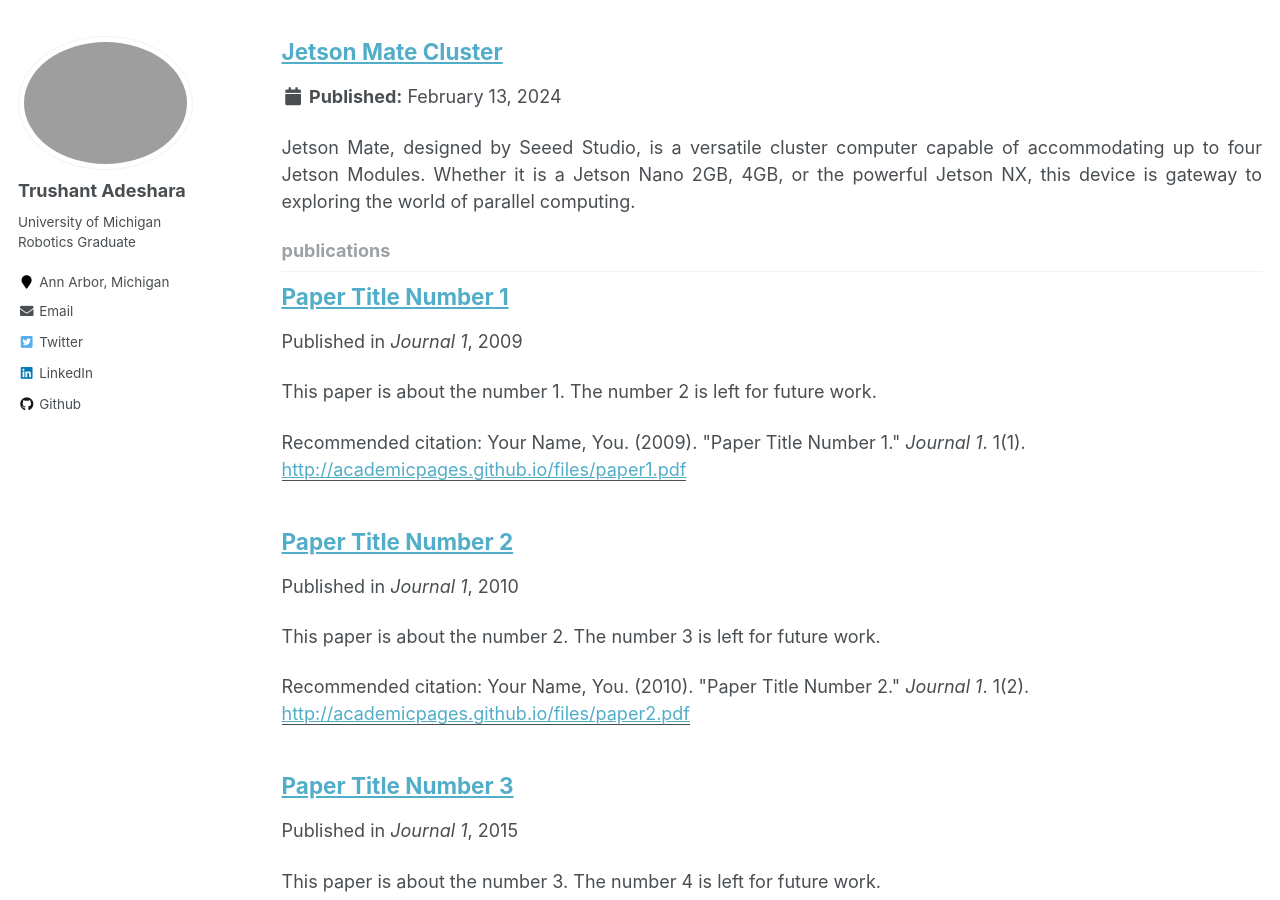
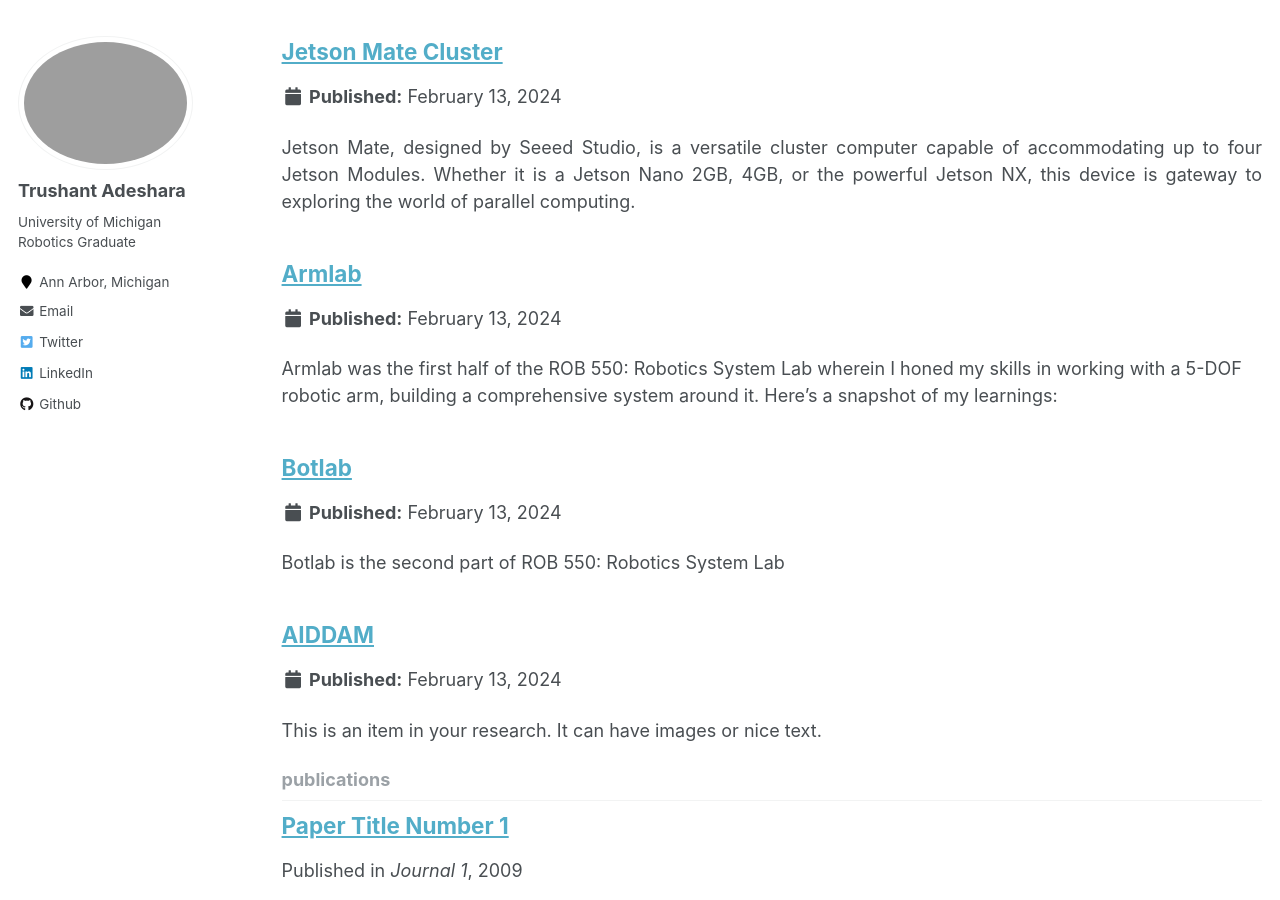
Before and after one commit to trushant05/trushant05.github.io, a Jekyll site: the page built from _pages/collection-archive.html, in a window 1280 px wide and 900 px high, scrolled down 592 px. Built offline with Jekyll 4.4.1, drawn with Linux system fonts in a browser that asks for light colours.

Commit message:
shift research to project

```diff
--- a/_pages/projects.html
+++ b/_pages/projects.html
@@ -8,6 +8,69 @@ author_profile: true
 {% include base_path %}
 
 <div class="project-list">
+
+  <div class="card h-100 d-flex flex-column justify-content-between">
+    <a href="https://trushant-adeshara-um.github.io/projects/project-6/">
+      <img class="card-img-top mx-auto" src="/images/projects/armlab/pv.png">
+      <div class="card-body d-flex flex-column">
+        <h4 class="card-title text-center"> ArmLab </h4>
+        <p class="card-text text-center"> ROB 550: Robotics System Lab</p>
+      </div>
+    </a>
+
+    <div class="card-footer mt-auto text-center">
+      <hr style="height:0.8px;border:none;color:#333;background-color:#333;">
+      <br>
+      <div class="card-buttons">
+        <a href="https://trushant-adeshara-um.github.io" target="_blank" class="btn btn-primary" text-center>
+          <i class="fab fa-solid fa-github" aria-hidden="true"></i>
+        </a>
+      </div>
+      <div class="text-muted"> Python, OpenCV, ROS2</div>
+    </div>
+  </div>
+
+  <div class="card h-100 d-flex flex-column justify-content-between">
+    <a href="https://trushant-adeshara-um.github.io/projects/project-5/">
+      <img class="card-img-top mx-auto" src="/images/projects/botlab/pv.png">
+      <div class="card-body d-flex flex-column">
+        <h4 class="card-title text-center"> BotLab </h4>
+        <p class="card-text text-center"> ROB 550: Robotics System Lab</p>
+      </div>
+    </a>
+
+    <div class="card-footer mt-auto text-center">
+      <hr style="height:0.8px;border:none;color:#333;background-color:#333;">
+      <br>
+      <div class="card-buttons">
+        <a href="https://trushant-adeshara-um.github.io" target="_blank" class="btn btn-primary" text-center>
+          <i class="fab fa-solid fa-github" aria-hidden="true"></i>
+        </a>
+      </div>
+      <div class="text-muted"> C++, LCM, GStreamer</div>
+    </div>
+  </div>
+
+  <div class="card h-100 d-flex flex-column justify-content-between">
+    <a href="https://trushant-adeshara-um.github.io/projects/project-4/">
+      <img class="card-img-top mx-auto" src="/images/projects/aiddam/pv.png">
+      <div class="card-body d-flex flex-column">
+        <h4 class="card-title text-center"> AIDDAM </h4>
+        <p class="card-text text-center"> EECS 504: Foundations of Computer Vision</p>
+      </div>
+    </a>
+
+    <div class="card-footer mt-auto text-center">
+      <hr style="height:0.8px;border:none;color:#333;background-color:#333;">
+      <br>
+      <div class="card-buttons">
+        <a href="https://trushant-adeshara-um.github.io" target="_blank" class="btn btn-primary" text-center>
+          <i class="fab fa-solid fa-github" aria-hidden="true"></i>
+        </a>
+      </div>
+      <div class="text-muted"> Python, PyTorch, CUDA</div>
+    </div>
+  </div>
 
   <div class="card h-100 d-flex flex-column justify-content-between">
     <a href="https://trushant-adeshara-um.github.io/projects/project-3">
--- a/_pages/research.html
+++ b/_pages/research.html
@@ -9,68 +9,7 @@ author_profile: true
 
 <div class="project-list">
 
-  <div class="card h-100 d-flex flex-column justify-content-between">
-    <a href="https://trushant-adeshara-um.github.io/research/research-1/">
-      <img class="card-img-top mx-auto" src="/images/research/armlab/pv.png">
-      <div class="card-body d-flex flex-column">
-        <h4 class="card-title text-center"> ArmLab </h4>
-        <p class="card-text text-center"> ROB 550: Robotics System Lab</p>
-      </div>
-    </a>
 
-    <div class="card-footer mt-auto text-center">
-      <hr style="height:0.8px;border:none;color:#333;background-color:#333;">
-      <br>
-      <div class="card-buttons">
-        <a href="https://trushant-adeshara-um.github.io" target="_blank" class="btn btn-primary" text-center>
-          <i class="fab fa-solid fa-github" aria-hidden="true"></i>
-        </a>
-      </div>
-      <div class="text-muted"> Python, OpenCV, ROS2</div>
-    </div>
-  </div>
-
-  <div class="card h-100 d-flex flex-column justify-content-between">
-    <a href="https://trushant-adeshara-um.github.io/research/research-2/">
-      <img class="card-img-top mx-auto" src="/images/research/botlab/pv.png">
-      <div class="card-body d-flex flex-column">
-        <h4 class="card-title text-center"> BotLab </h4>
-        <p class="card-text text-center"> ROB 550: Robotics System Lab</p>
-      </div>
-    </a>
-
-    <div class="card-footer mt-auto text-center">
-      <hr style="height:0.8px;border:none;color:#333;background-color:#333;">
-      <br>
-      <div class="card-buttons">
-        <a href="https://trushant-adeshara-um.github.io" target="_blank" class="btn btn-primary" text-center>
-          <i class="fab fa-solid fa-github" aria-hidden="true"></i>
-        </a>
-      </div>
-      <div class="text-muted"> C++, LCM, GStreamer</div>
-    </div>
-  </div>
-
-  <div class="card h-100 d-flex flex-column justify-content-between">
-    <a href="https://trushant-adeshara-um.github.io/research/research-3/">
-      <img class="card-img-top mx-auto" src="/images/research/aiddam/pv.png">
-      <div class="card-body d-flex flex-column">
-        <h4 class="card-title text-center"> AIDDAM </h4>
-        <p class="card-text text-center"> EECS 504: Foundations of Computer Vision</p>
-      </div>
-    </a>
-
-    <div class="card-footer mt-auto text-center">
-      <hr style="height:0.8px;border:none;color:#333;background-color:#333;">
-      <br>
-      <div class="card-buttons">
-        <a href="https://trushant-adeshara-um.github.io" target="_blank" class="btn btn-primary" text-center>
-          <i class="fab fa-solid fa-github" aria-hidden="true"></i>
-        </a>
-      </div>
-      <div class="text-muted"> Python, PyTorch, CUDA</div>
-    </div>
-  </div>
 
 
 </div>
--- /dev/null
+++ b/_projects/project-4.md
@@ -0,0 +1,21 @@
+---
+title: "Armlab"
+collection: research
+---
+
+Armlab was the first half of the ROB 550: Robotics System Lab wherein I honed my skills in working with a 5-DOF robotic arm, building a comprehensive system around it. Here's a snapshot of my learnings:
+
+**Acting:**
+- Forward kinematics modeling of a manipulator
+- Inverse kinematics modeling of a manipulator
+- Grasping techniques
+- 5-DOF rigid-body coordinate transform using homogeneous coordinate transforms
+
+**Sensing:**
+- 3D image calibration
+- Object detection using OpenCV
+- Implementation with depth camera sensors
+
+**Reasoning:**
+- Path planning and optimization
+- Designing state machines for efficient operation
--- /dev/null
+++ b/_projects/project-5.md
@@ -0,0 +1,6 @@
+---
+title: "Botlab"
+collection: research
+---
+
+Botlab is the second part of ROB 550: Robotics System Lab
--- /dev/null
+++ b/_projects/project-6.md
@@ -0,0 +1,6 @@
+---
+title: "AIDDAM"
+collection: research
+---
+
+This is an item in your research. It can have images or nice text.
```
Also changed, not shown: images/projects/aiddam/pv.png (renamed from images/research/aiddam/pv.png), images/projects/armlab/pv.png (renamed from images/research/armlab/pv.png), images/projects/botlab/pv.png (renamed from images/research/botlab/pv.png).
